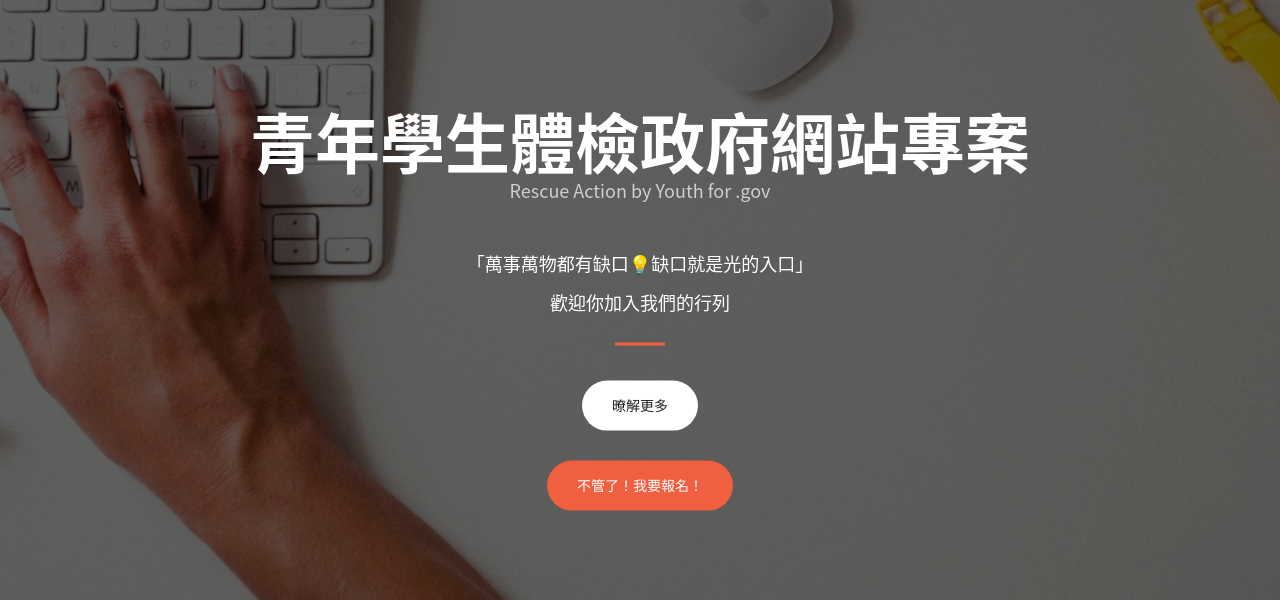
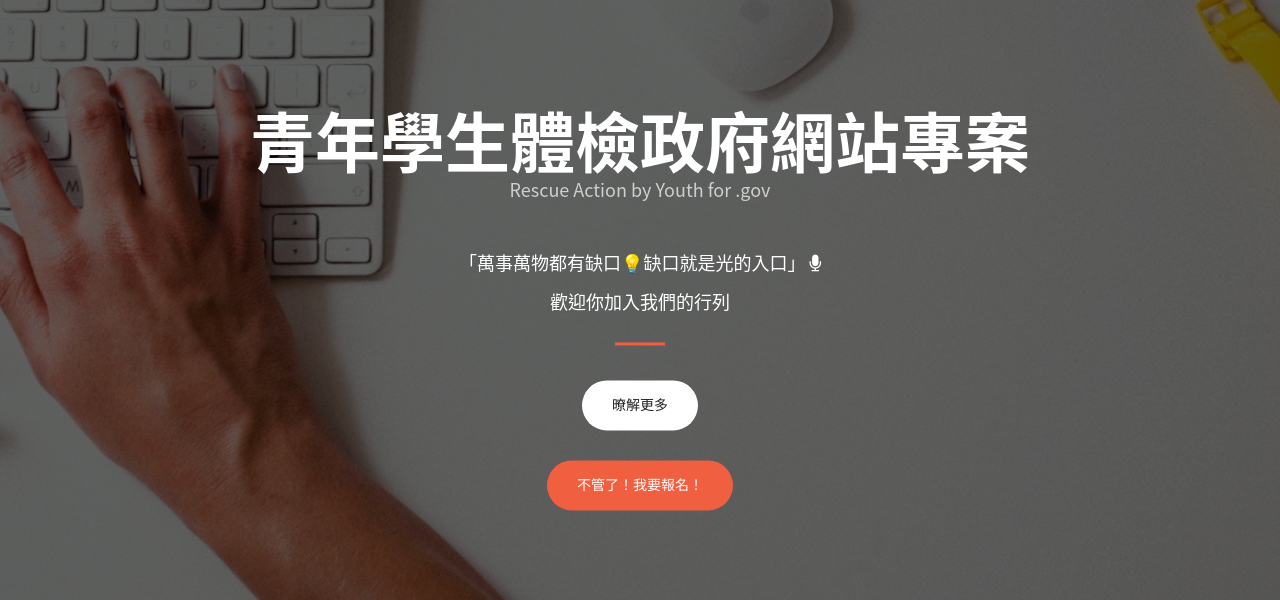
Before and after one commit to PDIS/ray2018, a Jekyll site: the page built from docs/index.html, in a window 1280 px wide. Shown: the part 140-740 px from the top of the page. Built offline with Jekyll 4.4.1, drawn with Linux system fonts in a browser that asks for light colours.

Commit message:
「萬事萬物都有缺口 缺口就是光的入口」該怎麼說呢ＸＤ

```diff
--- a/docs/_includes/header.html
+++ b/docs/_includes/header.html
@@ -3,7 +3,11 @@
         <div class="header-content-inner">
             <h1>青年學生體檢政府網站專案</h1>
             <p>Rescue Action by Youth for .gov</p>
-            <h4 id="slogan">「萬事萬物都有缺口💡缺口就是光的入口」<br><br>歡迎你加入我們的行列   </h4>
+            <h4 id="slogan">「萬事萬物都有缺口💡缺口就是光的入口」
+                <span onclick="au_say.play()" style="cursor: pointer;">
+                    <i class="heart fa fa-microphone" aria-hidden="true"></i>
+                </span>
+                <br><br>歡迎你加入我們的行列 </h4>
             <hr>
             <a href="#services" class="btn btn-default btn-xl page-scroll">暸解更多</a>
             <br>
@@ -11,4 +15,7 @@
             <a href="#about" class="btn btn-primary btn-xl page-scroll">不管了！我要報名！</a>
         </div>
     </div>
+    <audio id="au_say">
+        <source src="audio/AU-says.mp3" type="audio/mpeg">
+    </audio>
 </header>
--- a/docs/css/style.css
+++ b/docs/css/style.css
@@ -63,3 +63,9 @@ span {
     font-size: 4em;
     color: rgba(255, 255, 255, 0.7);
 }
+
+audio {
+    width: 100px;
+    display: inline;
+    margin: 20px;
+}
```
Also changed, not shown: 1 other file.
